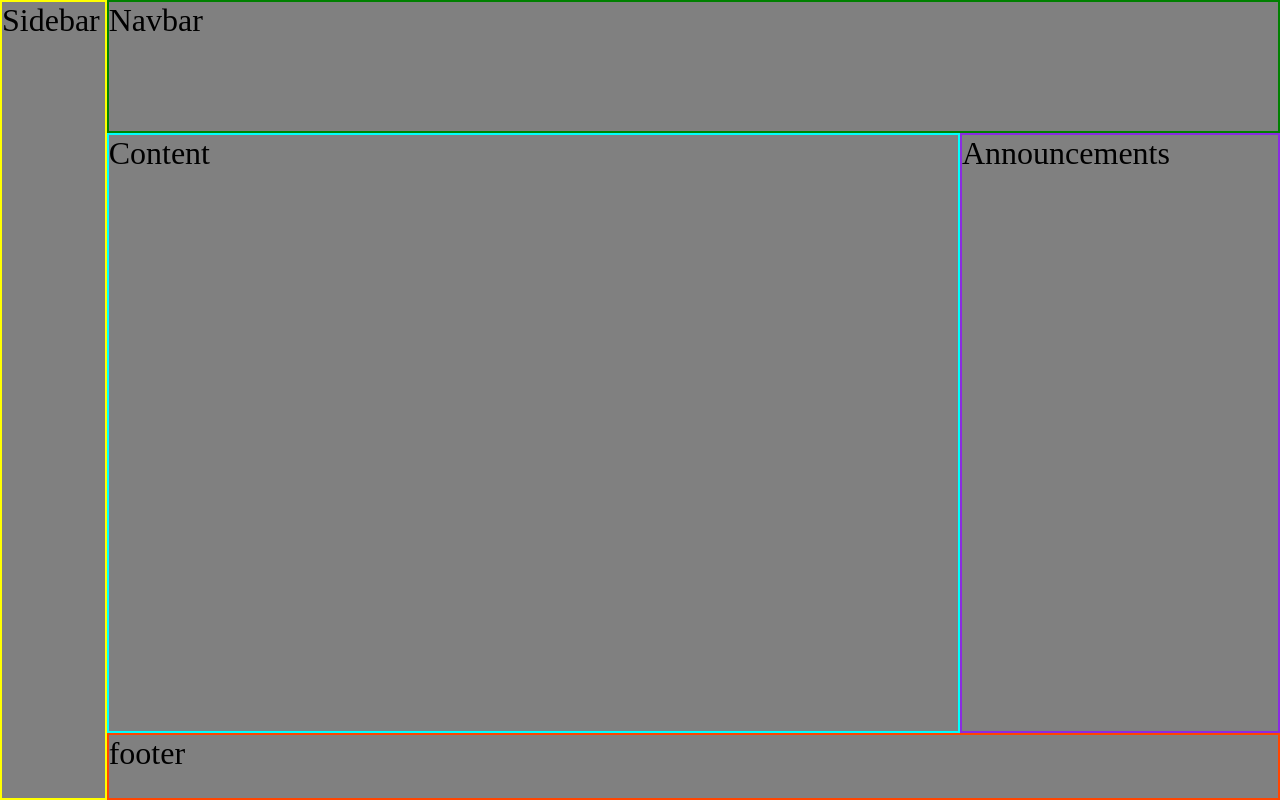
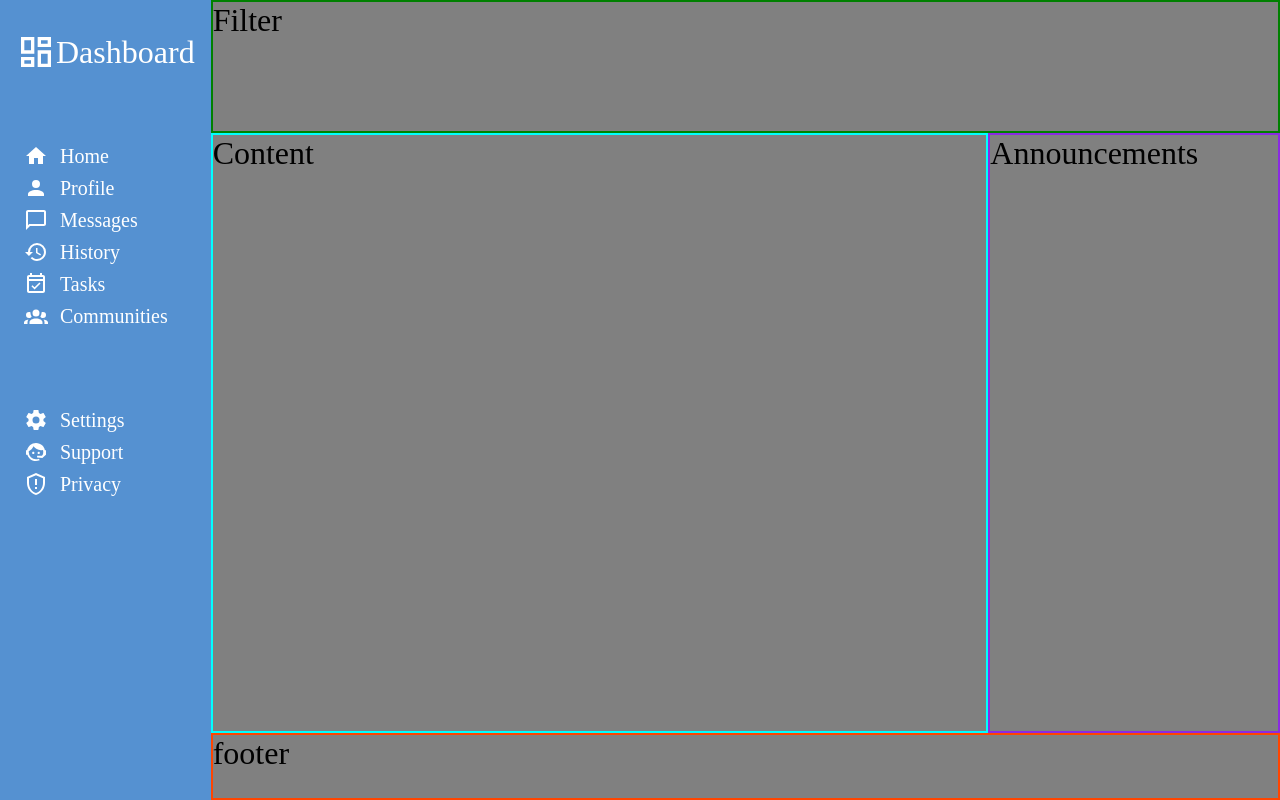
Before and after one commit to Boisset-C/grid_dashboard, a plain HTML site: page index.html in a window 1280 px wide. Drawn offline with Linux system fonts and the light colour scheme.

Commit message:
Finished Sidebar.

```diff
--- a/index.html
+++ b/index.html
@@ -7,10 +7,106 @@
 		<title>Grid Dashboard</title>
 	</head>
 	<body id="grid-container">
-    <div class="sidebar"><p>Sidebar</p></div>
-    <div class="nav"><p>Navbar</p></div>
+		<div class="sidebar">
+			<div class="logo-container">
+				<img
+					src="./assets/icons/dashboard.svg"
+					alt="A square representing a dashboard logo"
+					height="40px"
+					width="40px"
+				/>
+				<a href="#" class="logo">Dashboard</a>
+			</div>
+
+			<div class="nav-container">
+				<ul>
+					<li class="nav-item">
+						<img
+							src="./assets/icons/home.svg"
+							alt=""
+							class="nav-icon"
+						/>
+						<a href="#">Home</a>
+					</li>
+					<li class="nav-item">
+						<img
+							src="./assets/icons/profile.svg"
+							alt=""
+							class="nav-icon"
+						/>
+						<a href="#">Profile</a>
+					</li>
+					<li class="nav-item">
+						<img
+							src="./assets/icons/message.svg"
+							alt=""
+							class="nav-icon"
+						/>
+						<a href="#">Messages</a>
+					</li>
+					<li class="nav-item">
+						<img
+							src="./assets/icons/history.svg"
+							alt=""
+							class="nav-icon"
+						/>
+						<a href="#">History</a>
+					</li>
+					<li class="nav-item">
+						<img
+							src="./assets/icons/task.svg"
+							alt=""
+							class="nav-icon"
+						/>
+						<a href="#">Tasks</a>
+					</li>
+					<li class="nav-item">
+						<img
+							src="./assets/icons/communities.svg"
+							alt=""
+							class="nav-icon"
+						/>
+						<a href="#">Communities</a>
+					</li>
+				</ul>
+			</div>
+
+			<div class="nav-container">
+				<ul>
+					<li class="nav-item">
+						<img
+							src="./assets/icons/settings.svg"
+							alt=""
+							class="nav-icon"
+						/>
+						<a href="#">Settings</a>
+					</li>
+					<li class="nav-item">
+						<img
+							src="./assets/icons/support.svg"
+							alt=""
+							class="nav-icon"
+						/>
+						<a href="#">Support</a>
+					</li>
+					<li class="nav-item">
+						<img
+							src="./assets/icons/privacy.svg"
+							alt=""
+							class="nav-icon"
+						/>
+						<a href="#">Privacy</a>
+					</li>
+				</ul>
+			</div>
+		</div>
+
+		<div class="filter"><p>Filter</p></div>
+
 		<div class="content"><p>Content</p></div>
+
 		<div class="alerts"><p>Announcements</p></div>
+
 		<div class="footer"><p>footer</p></div>
 	</body>
 </html>
--- a/styles.css
+++ b/styles.css
@@ -2,6 +2,15 @@
 	margin: 0;
 	padding: 0;
 	box-sizing: border-box;
+}
+
+ul,
+li {
+	list-style: none;
+}
+
+a {
+	text-decoration: none;
 }
 
 #grid-container {
@@ -14,12 +23,54 @@
 }
 
 .sidebar {
-  border: 2px solid yellow;
+	display: flex;
+	flex-direction: column;
+	background-color: rgba(85, 145, 209, 1);
+
 	grid-column: 1 / 2;
 	grid-row: 1 / 13;
 }
 
-.nav {
+.sidebar a,
+.sidebar li {
+	color: white;
+}
+
+.logo-container {
+	display: flex;
+	align-items: center;
+	justify-content: start;
+	margin: 2rem 1rem 2rem 1rem;
+}
+
+.logo-container a {
+	font-size: 2rem;
+}
+
+.nav-container {
+	display: flex;
+	flex-direction: column;
+	align-items: start;
+	margin: 2rem 1rem 2rem 1rem;
+}
+
+.nav-container .nav-item {
+	font-size: 1.25rem;
+}
+
+.nav-item {
+	display: flex;
+	align-items: center;
+	margin: 8px;
+}
+
+.nav-icon {
+	margin-right: 12px;
+	height: 1.5rem;
+	width: 1.5rem;
+}
+
+.filter {
 	border: 2px solid green;
 	grid-column: 2 / 13;
 	grid-row: 1 / 3;
```
Also changed, not shown: assets/icons/communities.svg (added), assets/icons/dashboard.svg (added), assets/icons/history.svg (added), assets/icons/home.svg (added), assets/icons/message.svg (added), assets/icons/privacy.svg (added), assets/icons/profile.svg (added), assets/icons/settings.svg (added), assets/icons/support.svg (added), assets/icons/task.svg (added). Lines whose indentation alone changed are shown as unchanged.
